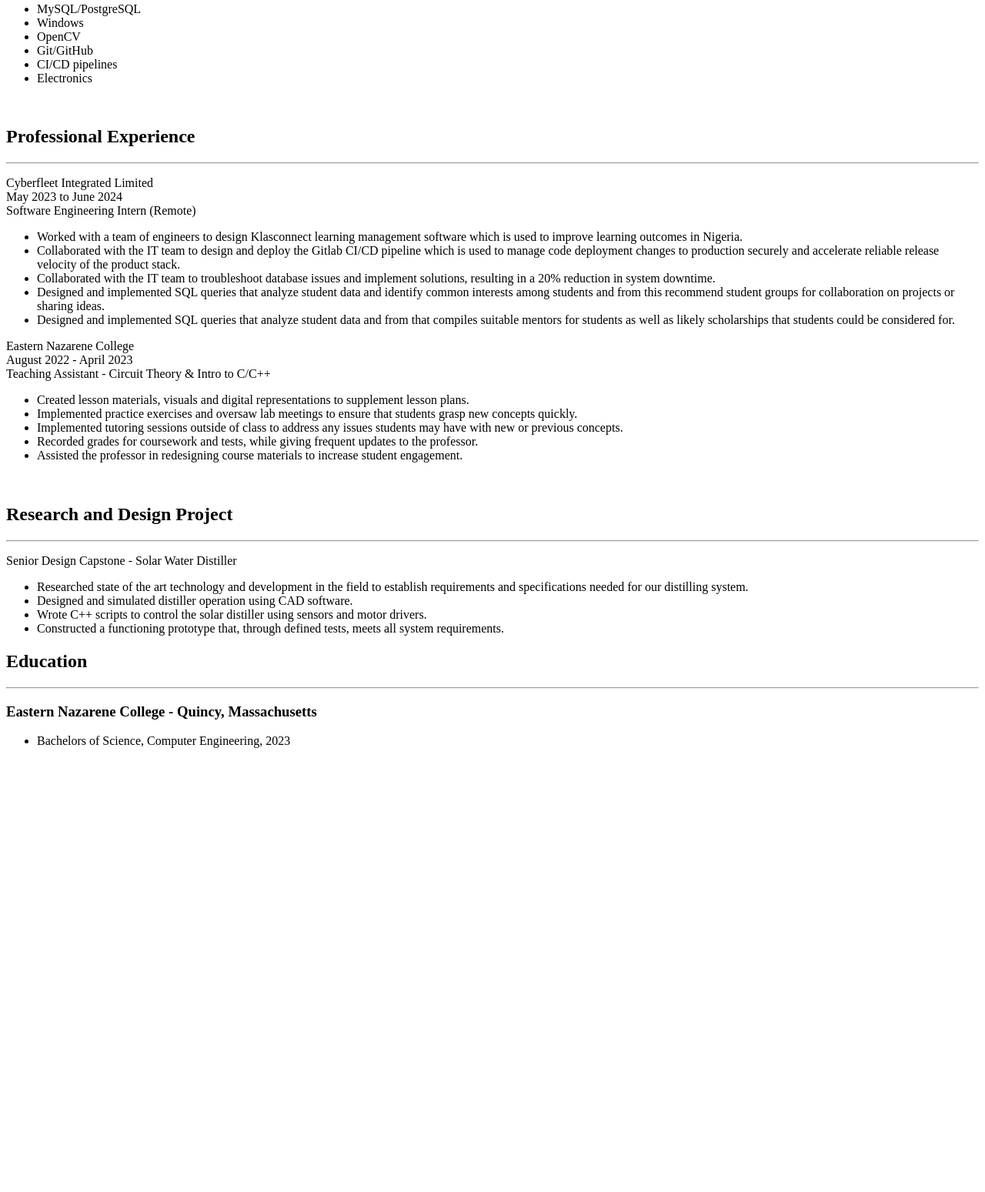
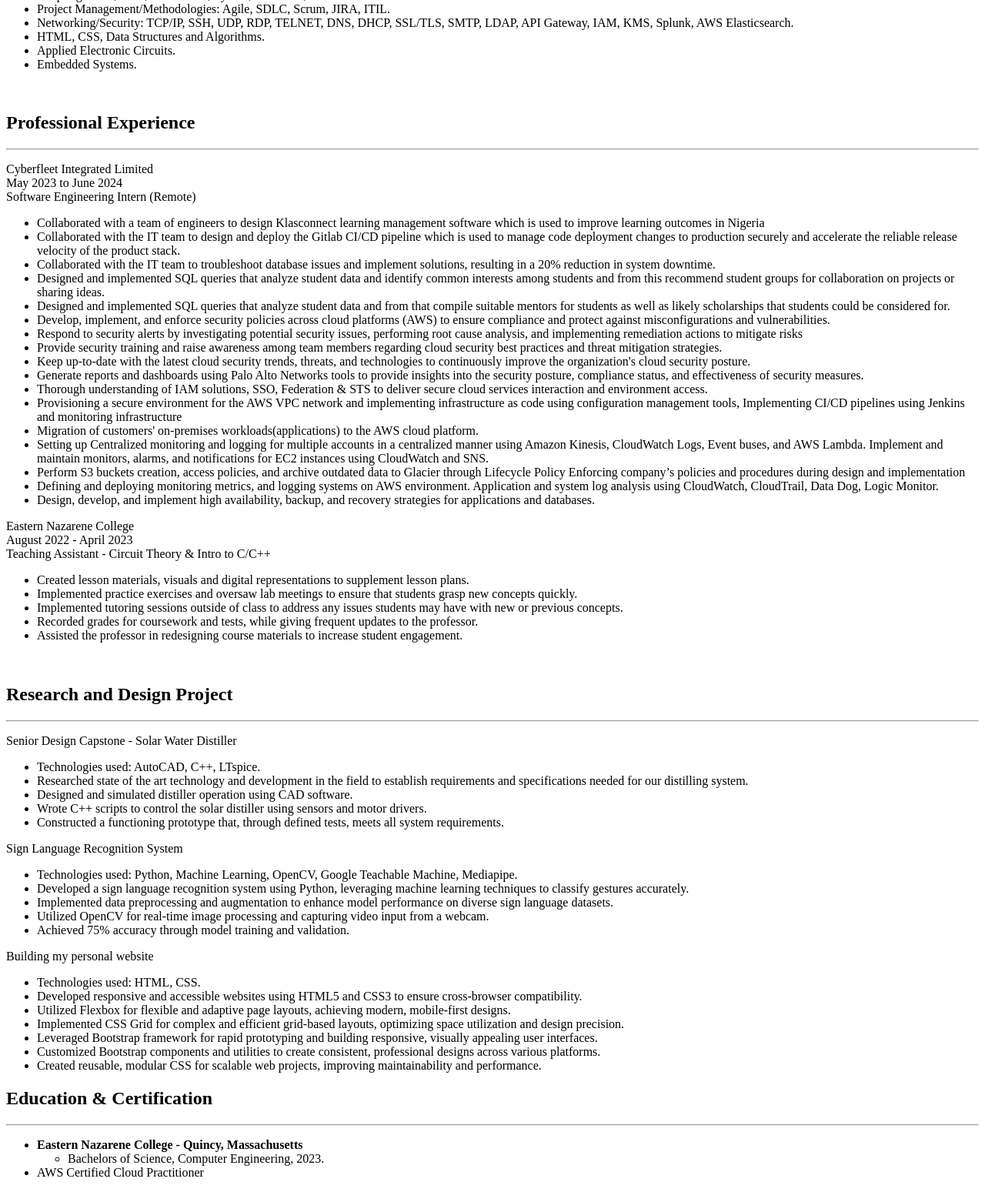
Before and after one commit to ayo-dej/Personal-website, a plain HTML site: page Homepage.html in a window 1280 px wide. Shown: the part 409-1958 px from the top of the page at 77% size. Before the commit the page ends 1397 px from the top, so only its background shows below. Drawn offline with Linux system fonts and the light colour scheme.

Commit message:
Updated the HTML for my website

```diff
--- a/Homepage.html
+++ b/Homepage.html
@@ -6,13 +6,15 @@
     <title>Software Engineering Resume</title>
 </head>
 <body>
+    <div>
         <h1 id="text">Oluwafunmbi Akinsanya</h1>
-
         <p id="info">
             Phone: 443-929-0337<br/>
             Email:<a href="akinsanyafunmbi@gmail.com">akinsanyafunmbi@gmail.com</a>
         </p>
+    </div>
 
+    <div>
         <h2 id="title">Summary</h2>
 
         <hr/>
@@ -27,24 +29,26 @@
             To further demonstrate my knowledge and eagerness to learn, I have also attained the AWS
             Certified Cloud Practitioner Certificate.
         </p>
+    </div>
 
+    <div>
         <h2 id="title">Certifications and skills</h2>
         <hr/>
 
         <ul>
-        <li>Python/C++</li>
-        <li>HTML</li>
-        <li>CSS</li>
-        <li>MySQL/PostgreSQL</li>
-        <li>Windows</li>
-        <li>OpenCV</li>
-        <li>Git/GitHub</li>
-        <li>CI/CD pipelines</li>
-        <li>Electronics</li>
+            <li>Operating System: RHEL (8.x/7.x/6.x), Windows (Server 2016, 2012), Centos, Ubuntu, Amazon Linux</li>
+            <li>DevOps/CICD: CloudFormation, Terraform, Artificatory, AWS systems Manager, AWS Workspace</li>
+            <li>Scripting: Shell, Bash, PowerShell, Python, AWS CLI, Azure CLI.</li>
+            <li>Project Management/Methodologies: Agile, SDLC, Scrum, JIRA, ITIL.</li>
+            <li>Networking/Security: TCP/IP, SSH, UDP, RDP, TELNET, DNS, DHCP, SSL/TLS, SMTP, LDAP, API Gateway, IAM, KMS, Splunk, AWS Elasticsearch.</li>
+            <li>HTML, CSS, Data Structures and Algorithms.</li>
+            <li>Applied Electronic Circuits.</li>
+            <li>Embedded Systems.</li>
         </ul>
+        <br/>
+    </div>
 
-    <br/>
-
+    <div>
         <h2 id="title">Professional Experience</h2>
         <hr/>
         <p id="experience">
@@ -54,28 +58,75 @@
         </p>
         <ul>
             <li>
-            Worked with a team of engineers to design
-            Klasconnect learning management software which is used to
-            improve learning outcomes in Nigeria.
+                Collaborated with a team of engineers to design Klasconnect
+                learning management software which is used to improve learning outcomes in Nigeria
             </li>
             <li>
-            Collaborated with the IT team to design and deploy the Gitlab CI/CD pipeline which is used to
-            manage code deployment changes to production securely and accelerate reliable release velocity of the product stack.
+                Collaborated with the IT team to design and deploy the Gitlab CI/CD pipeline which is used to manage code
+                deployment changes to production securely and accelerate the reliable release velocity of the product stack.
             </li>
             <li>
-            Collaborated with the IT team to troubleshoot database issues and implement
-                solutions, resulting in a 20% reduction in system downtime.
+                Collaborated with the IT team to troubleshoot database
+                issues and implement solutions, resulting in a 20% reduction in system downtime.
             </li>
             <li>
-            Designed and implemented SQL queries that analyze student data and identify common interests among students
-            and from this recommend student groups for collaboration on projects or sharing ideas.
+                Designed and implemented SQL queries that analyze student data and identify common interests
+                among students and from this recommend student groups for collaboration on projects or sharing ideas.
             </li>
             <li>
-            Designed and implemented SQL queries that analyze student data and from that compiles suitable mentors for
-            students as well as likely scholarships that students could be considered for.
+                Designed and implemented SQL queries that analyze student data and from that compile suitable mentors
+                for students as well as likely scholarships that students could be considered for.
+            </li>
+            <li>
+                Develop, implement, and enforce security policies across cloud platforms (AWS)
+                to ensure compliance and protect against misconfigurations and vulnerabilities.
+            </li>
+            <li>
+                Respond to security alerts by investigating potential security issues, performing root cause analysis,
+                and implementing remediation actions to mitigate risks
+            </li>
+            <li>
+                Provide security training and raise awareness among team members regarding
+                cloud security best practices and threat mitigation strategies.
+            </li>
+            <li>
+                Keep up-to-date with the latest cloud security trends, threats, and technologies to
+                continuously improve the organization's cloud security posture.
+            </li>
+            <li>
+                Generate reports and dashboards using Palo Alto Networks tools to provide insights into the security posture,
+                compliance status, and effectiveness of security measures.
+            </li>
+            <li>
+                Thorough understanding of IAM solutions, SSO, Federation & STS to
+                deliver secure cloud services interaction and environment access.
+            </li>
+            <li>
+                Provisioning a secure environment for the AWS VPC network and implementing infrastructure as code using configuration management tools,
+                Implementing CI/CD pipelines using Jenkins and monitoring infrastructure
+            </li>
+            <li>
+                Migration of customers' on-premises workloads(applications) to the AWS cloud platform.
+            </li>
+            <li>
+                Setting up Centralized monitoring and logging for multiple accounts in a centralized manner
+                using Amazon Kinesis, CloudWatch Logs, Event buses, and AWS Lambda. Implement and maintain monitors,
+                alarms, and notifications for EC2 instances using CloudWatch and SNS.
+            </li>
+            <li>
+                Perform S3 buckets creation, access policies, and archive outdated data to Glacier through Lifecycle Policy Enforcing
+                company’s policies and procedures during design and implementation
+            </li>
+            <li>
+                Defining and deploying monitoring metrics, and logging systems on AWS environment. Application and system
+                log analysis using CloudWatch, CloudTrail, Data Dog, Logic Monitor.
+            </li>
+            <li>
+                Design, develop, and implement high availability, backup, and recovery strategies for applications and databases.
             </li>
         </ul>
-
+    </div>
+    <div>
         <p id="experience">
             Eastern Nazarene College<br/>
             August 2022 - April 2023<br/>
@@ -100,13 +151,17 @@
                 Assisted the professor in redesigning course materials to increase student engagement.
             </li>
         </ul>
+    </div>
 
     <br/>
-
+    <div>
         <h2 id="title">Research and Design Project</h2>
         <hr/>
         <p id="experience">Senior Design Capstone - Solar Water Distiller</p>
         <ul>
+            <li>
+                Technologies used: AutoCAD, C++, LTspice.
+            </li>
             <li>
                 Researched state of the art technology and development in the field to
                 establish requirements and specifications needed for our distilling system.
@@ -122,12 +177,60 @@
             </li>
         </ul>
 
-    <h2 id="title">Education</h2>
+        <p id="experience">Sign Language Recognition System</p>
+        <ul>
+            <li>
+                Technologies used: Python, Machine Learning, OpenCV, Google Teachable Machine, Mediapipe.
+            </li>
+            <li>
+                Developed a sign language recognition system using Python, leveraging machine learning techniques to classify gestures accurately.
+            </li>
+            <li>
+                Implemented data preprocessing and augmentation to enhance model performance on diverse sign language datasets.
+            </li>
+            <li>
+                Utilized OpenCV for real-time image processing and capturing video input from a webcam.
+            </li>
+            <li>
+                Achieved 75% accuracy through model training and validation.
+            </li>
+        </ul>
+        <p id="experience">Building my personal website</p>
+        <ul>
+            <li>
+                Technologies used: HTML, CSS.
+            </li>
+            <li>
+                Developed responsive and accessible websites using HTML5 and CSS3 to ensure cross-browser compatibility.            </li>
+            <li>
+                Utilized Flexbox for flexible and adaptive page layouts, achieving modern, mobile-first designs.
+            </li>
+            <li>
+                Implemented CSS Grid for complex and efficient grid-based layouts, optimizing space utilization and design precision.            </li>
+            <li>
+                Leveraged Bootstrap framework for rapid prototyping and building responsive, visually appealing user interfaces.
+            </li>
+            <li>
+                Customized Bootstrap components and utilities to create consistent, professional designs across various platforms.
+            </li>
+            <li>
+                Created reusable, modular CSS for scalable web projects, improving maintainability and performance.
+            </li>
+        </ul>
+    </div>
+    <div>
+        <h2 id="title">Education & Certification</h2>
         <hr/>
-    <h3 style="font-size: 300; font-weight: bold;">Eastern Nazarene College - Quincy, Massachusetts</h3>
+
         <ul>
-        <li>Bachelors of Science, Computer Engineering, 2023</li>
+            <li style="font-size: 300; font-weight: bold;">Eastern Nazarene College - Quincy, Massachusetts</li>
+            <ul>
+                <li>Bachelors of Science, Computer Engineering, 2023.</li>
             </ul>
+            <li>AWS Certified Cloud Practitioner  </li>
+    </ul>
+
+    </div>
 
 </body>
 </html>
```
Lines whose indentation alone changed are shown as unchanged.
